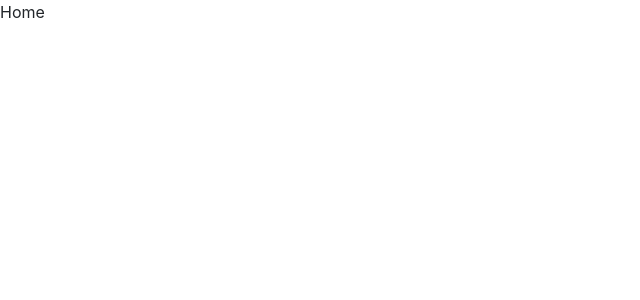
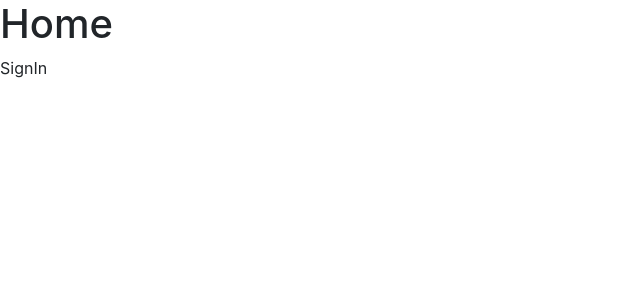
Before and after one commit to pedroalima/system-login, a React (Vite) app: page / in a window 1280 px wide. Shown: the top 300 px of the page, without its empty margins (0-640 px from the left). Built offline with nearby package versions, Linux system fonts and the light colour scheme.

Commit message:
feat: add signin route

```diff
--- a/src/routes/Home/index.tsx
+++ b/src/routes/Home/index.tsx
@@ -1,8 +1,11 @@
-
+import SignIn from "../SignIn";
 
 function Home() {
 	return (
-		<div>Home</div>
+		<div>
+			<h1>Home</h1>
+			<SignIn/>
+		</div>
 	);
 }
 
--- /dev/null
+++ b/src/routes/SignIn/index.tsx
@@ -0,0 +1,9 @@
+
+
+function SignIn() {
+	return (
+		<div>SignIn</div>
+	);
+}
+
+export default SignIn;
```
